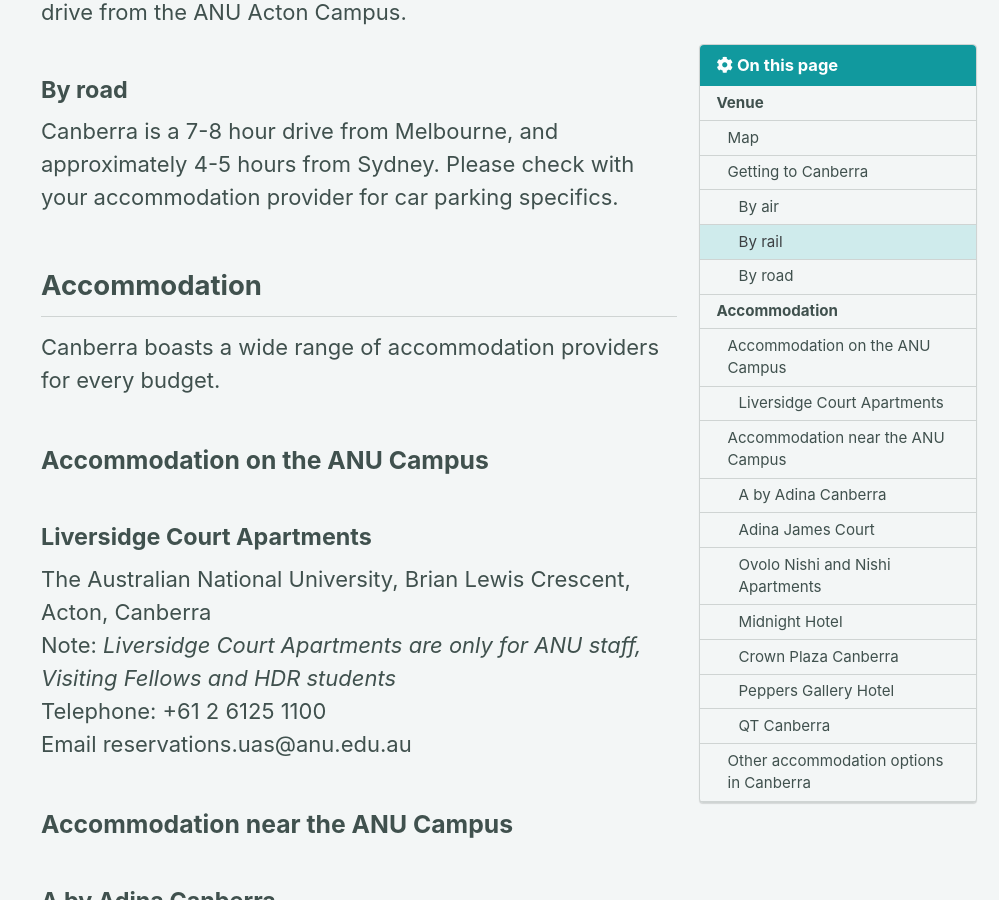
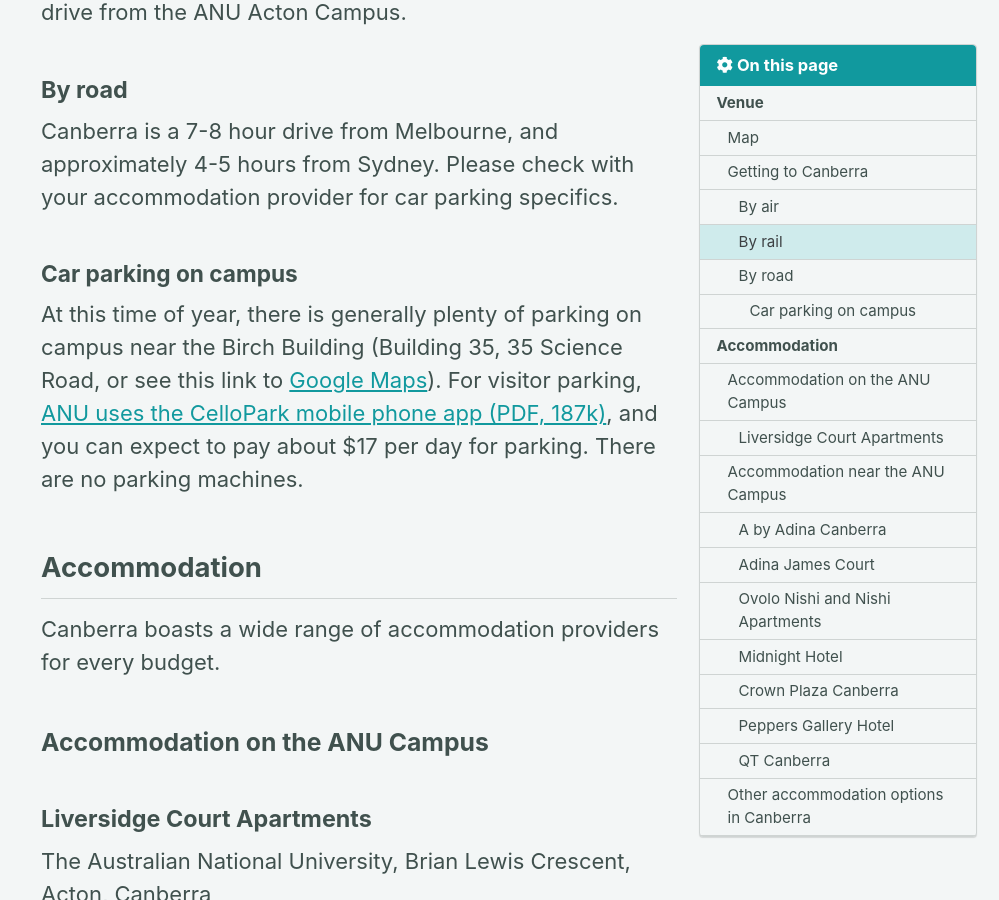
Before and after one commit to jkkummerfeld/alta2025, a Jekyll site: the page built from _pages/venue.md, in a window 1280 px wide and 900 px high, scrolled down 1720 px. Shown: the whole window, without its empty margins (281-1280 px from the left). Built offline with Jekyll 4.4.1, drawn with Linux system fonts in a browser that asks for light colours; cached includes are drawn as plain includes.

Commit message:
update with carparking info

```diff
--- a/_pages/venue.md
+++ b/_pages/venue.md
@@ -33,6 +33,10 @@ Canberra airport is a [$AUD 25-30 taxi ride from ANU](https://www.canberraairpor
 #### By road
 
 Canberra is a 7-8 hour drive from Melbourne, and approximately 4-5 hours from Sydney. Please check with your accommodation provider for car parking specifics.
+
+##### Car parking on campus
+
+At this time of year, there is generally plenty of parking on campus near the Birch Building (Building 35, 35 Science Road, or see this link to [Google Maps](https://maps.app.goo.gl/Sn5hNFysL9ZzqNeV6)). For visitor parking, [ANU uses the CelloPark mobile phone app (PDF, 187k)](https://services.anu.edu.au/files/guidance/Information_sheet-CellOPark_users_2023.pdf), and you can expect to pay about $17 per day for parking. There are no parking machines.
 
 ## Accommodation
 
```
